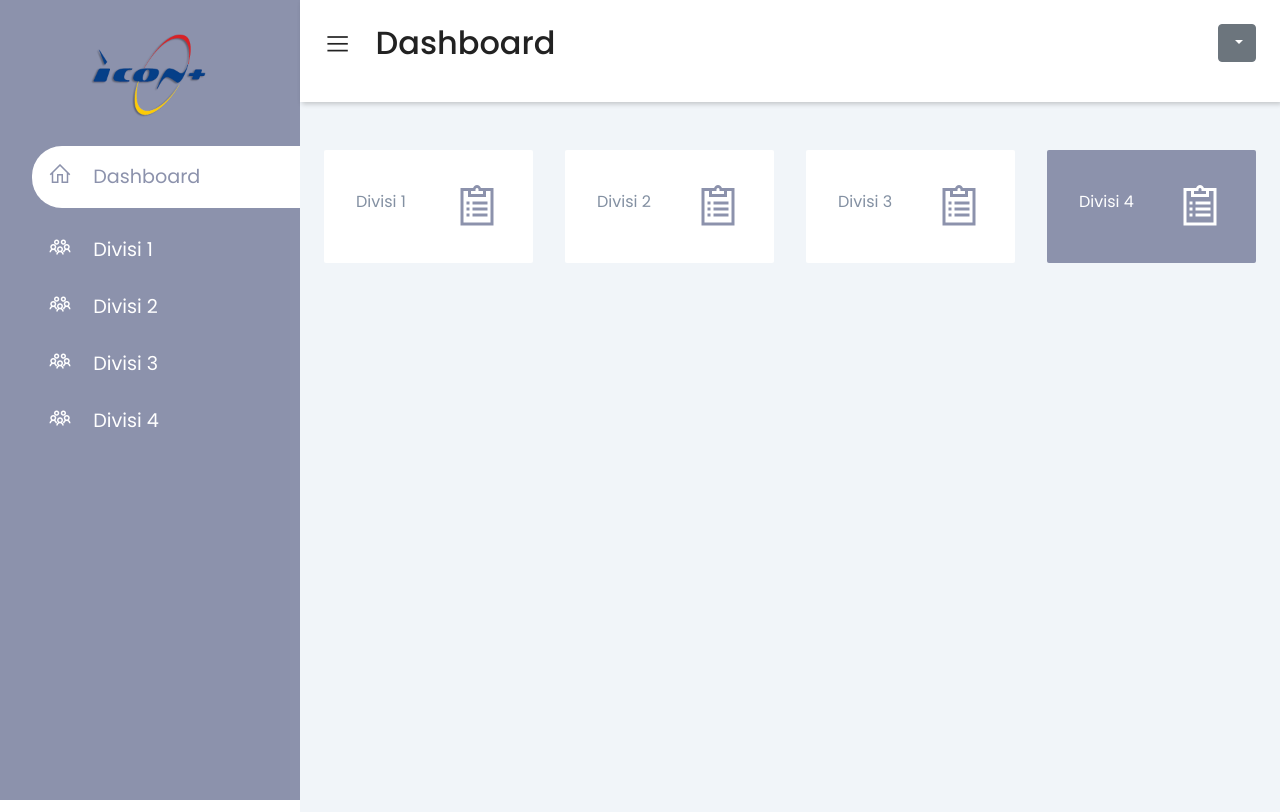
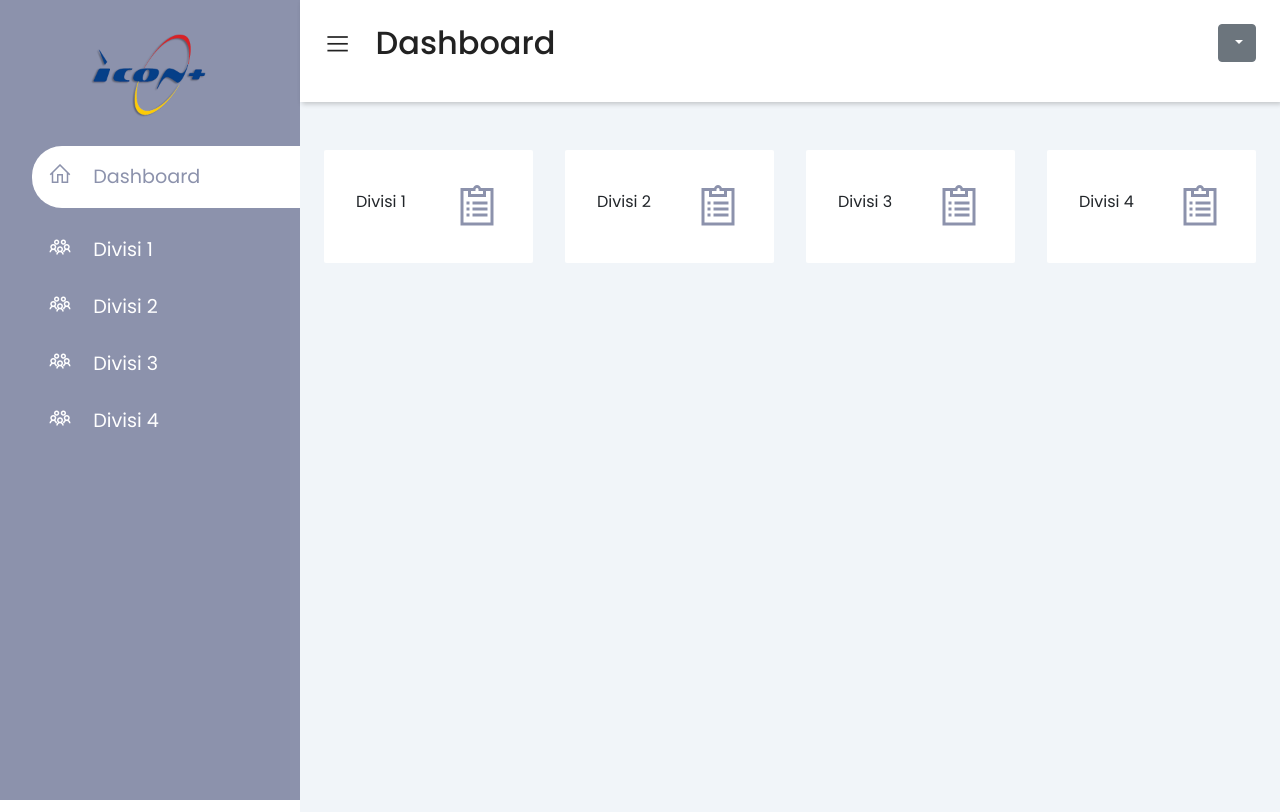
Before and after one commit to celyaagatha/DATAWEB, a CodeIgniter 4 app: template app/Views/welcome_message.php in a window 1280 px wide. Run offline with PHP 8.4 and a stand-in for CodeIgniter, Linux system fonts and the light colour scheme; the template is opened without the code that fills it, so the values that code supplies are empty; some libraries are stand-ins or nearby versions.

Commit message:
ubah css landing page

```diff
--- a/public/css/style.css
+++ b/public/css/style.css
@@ -184,7 +184,7 @@ main {
     color: var(--main-color);
 }
 
-.card-single div:first-child span {
+/* .card-single div:first-child span {
     color: var(--text-grey);
 }
 
@@ -197,7 +197,7 @@ main {
 .card-single:last-child div:first-child span,
 .card-single:last-child div:last-child span {
     color: #FFFFFF;
-}
+} */
 
 .recent-grid {
     margin-top: 3.5rem;
```
Also changed, not shown: 4 other files.
